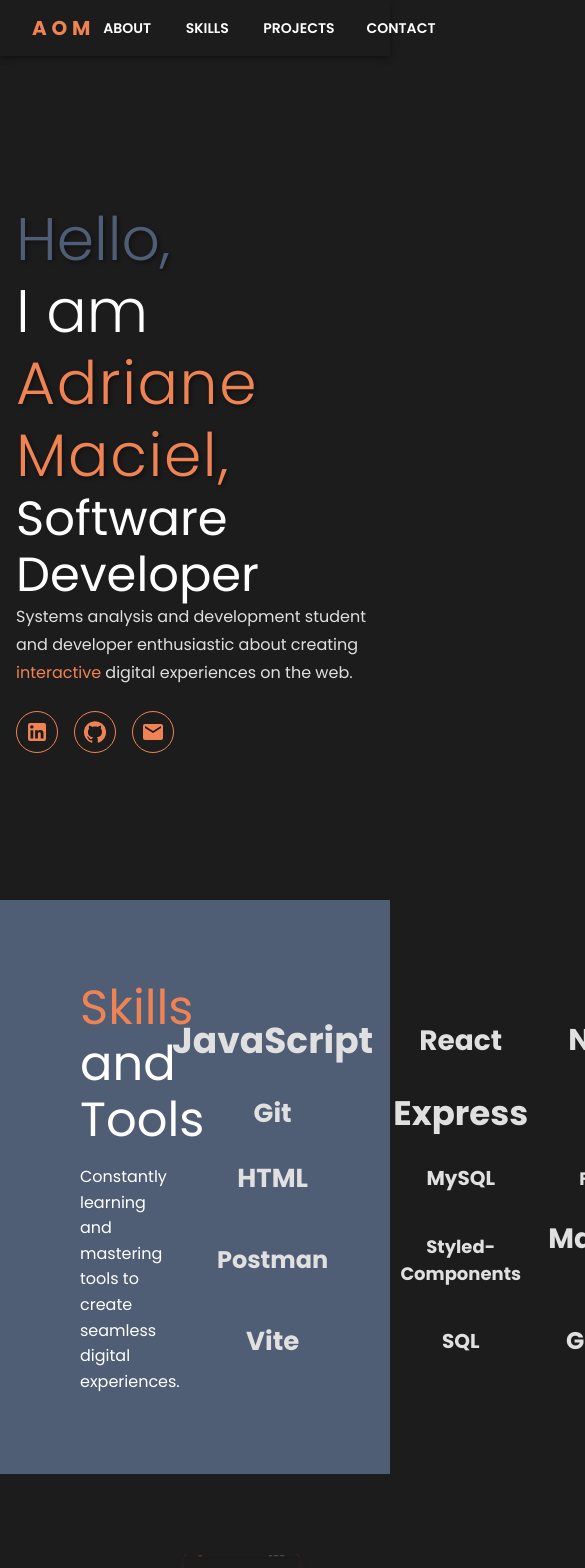
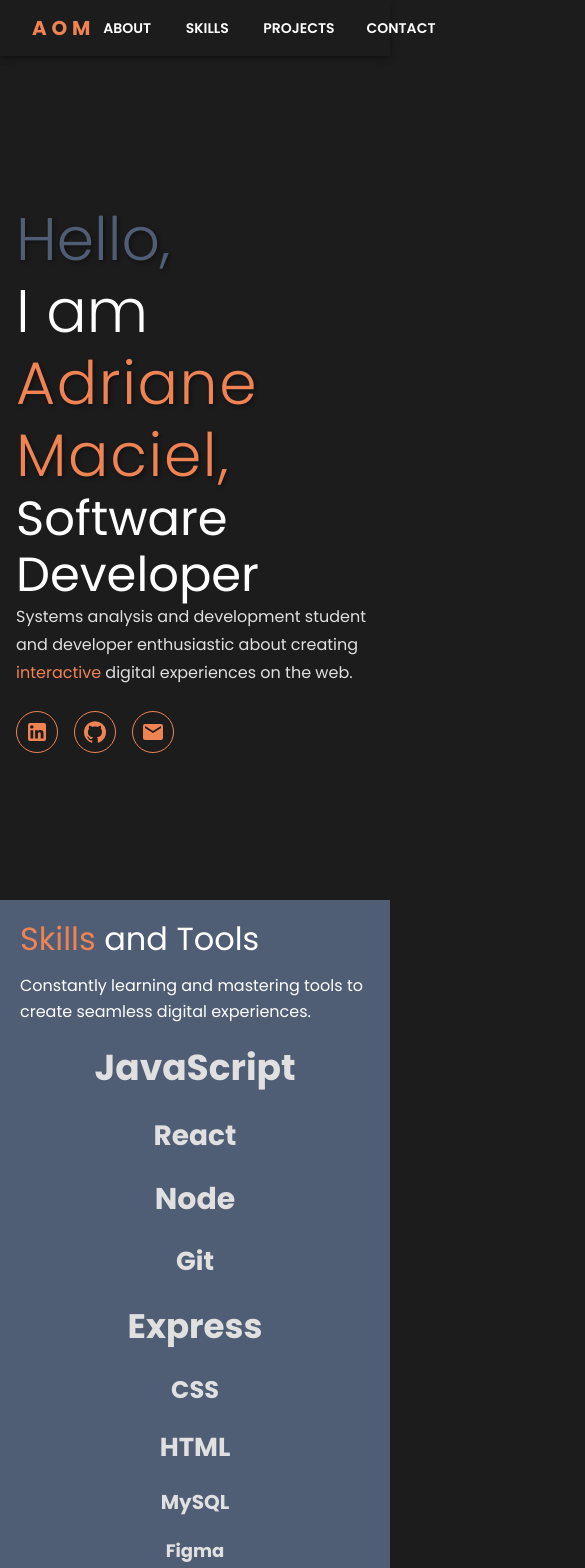
Before and after one commit to adrianemaciel/my-portfolio-react-2.0, a React (Vite) app: page / in a window 390 px wide. Shown: the top 1568 px of the page, 585 px wide, since content can reach past the window. Built offline with nearby package versions, Linux system fonts and the light colour scheme.

Commit message:
feat: adjusts layout for different screen sizes, using custom breakpoints

```diff
--- a/src/pages/Skills.jsx
+++ b/src/pages/Skills.jsx
@@ -1,4 +1,4 @@
-import { Box, Container, Typography, useTheme } from "@mui/material";
+import { Box, Typography, useTheme } from "@mui/material";
 import { motion } from "framer-motion";
 import { useInView } from "react-intersection-observer";
 import { slideIn, staggerContainer, skillItem } from "../animations/animations";
@@ -17,11 +17,12 @@
       id="skills"
       sx={{
         display: "flex",
+        flexDirection: { xs: "column", md: "row" },
         justifyContent: "space-between",
         alignItems: "center",
         minHeight: "50vh",
-        Width: "xl",
-        padding: "80px",
+        width: "100%",
+        padding: { xs: "20px", md: "40px", xl: "80px" },
         backgroundColor: theme.palette.primary.main,
       }}
       ref={ref}
@@ -30,17 +31,28 @@
         initial="hidden"
         animate={inView ? "visible" : "hidden"}
         variants={slideIn}
-        style={{ width: "30%", color: theme.palette.text.primary }}
+        style={{
+          width: "100%",
+          color: theme.palette.text.primary,
+        }}
       >
         <Typography
           variant="h3"
           component="h2"
-          sx={{ color: theme.palette.text.primary, marginBottom: "1rem" }}
+          sx={{
+            color: theme.palette.text.primary,
+            marginBottom: "1rem",
+            textAlign: "left",
+            fontSize: {xs: " 2rem", md: "3rem", xl: "3rem"}
+          }}
         >
           <span style={{ color: theme.palette.secondary.main }}>Skills</span>{" "}
           and Tools
         </Typography>
-        <Typography variant="body1" sx={{ lineHeight: 1.6 }}>
+        <Typography
+          variant="body1"
+          sx={{ lineHeight: 1.6, textAlign: "left", marginBottom: "1rem" }}
+        >
           Constantly learning and mastering tools to create seamless digital
           experiences.
         </Typography>
@@ -51,11 +63,10 @@
         animate={inView ? "visible" : "hidden"}
         variants={staggerContainer}
         style={{
-          width: "60%",
+          width: "100%",
           height: "100%",
-          position: "relative",
           display: "grid",
-          gridTemplateColumns: "repeat(3, 1fr)",
+          gridTemplateColumns: "repeat(auto-fit, minmax(200px, 1fr))",
           gridGap: "20px",
           justifyItems: "center",
           alignItems: "center",
```
